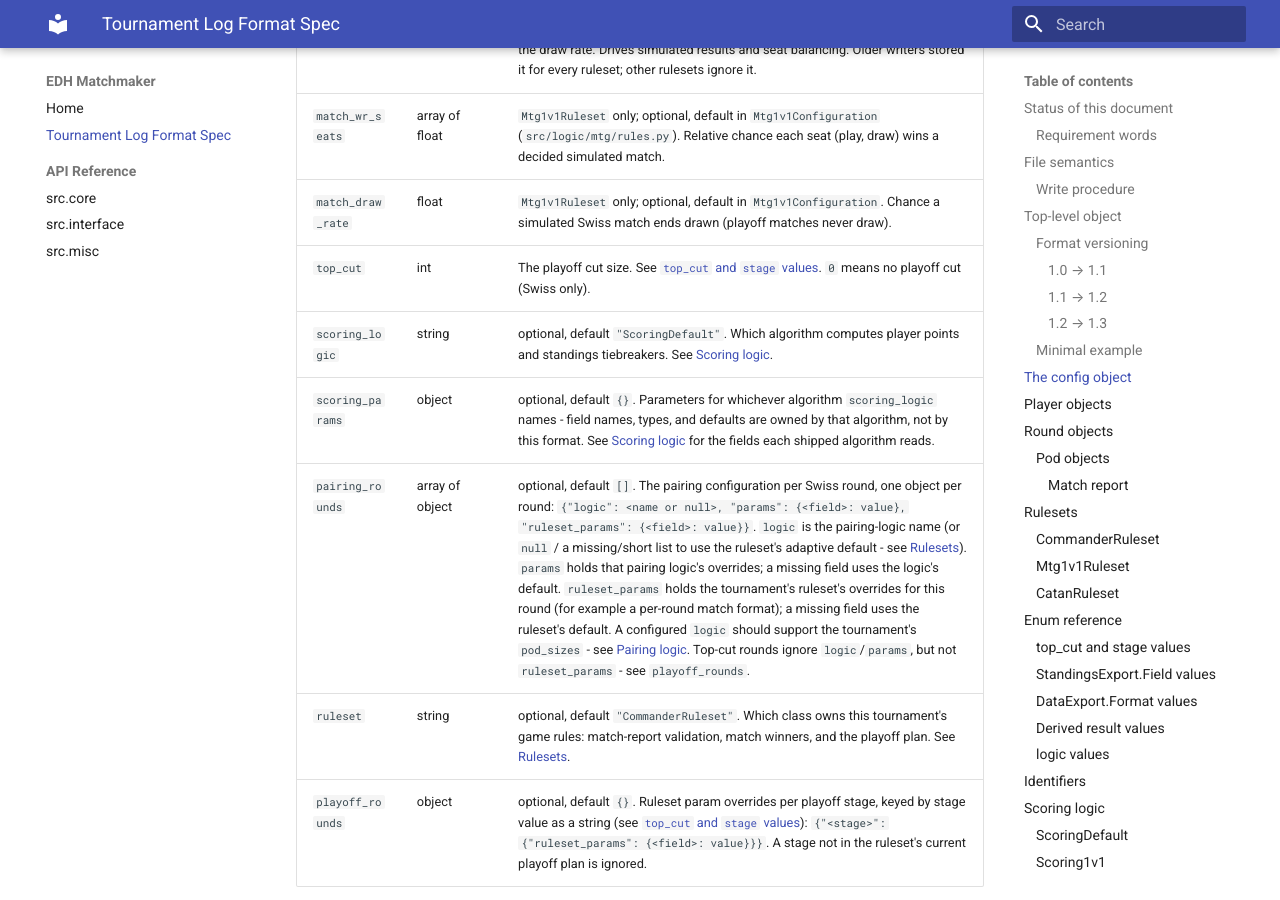
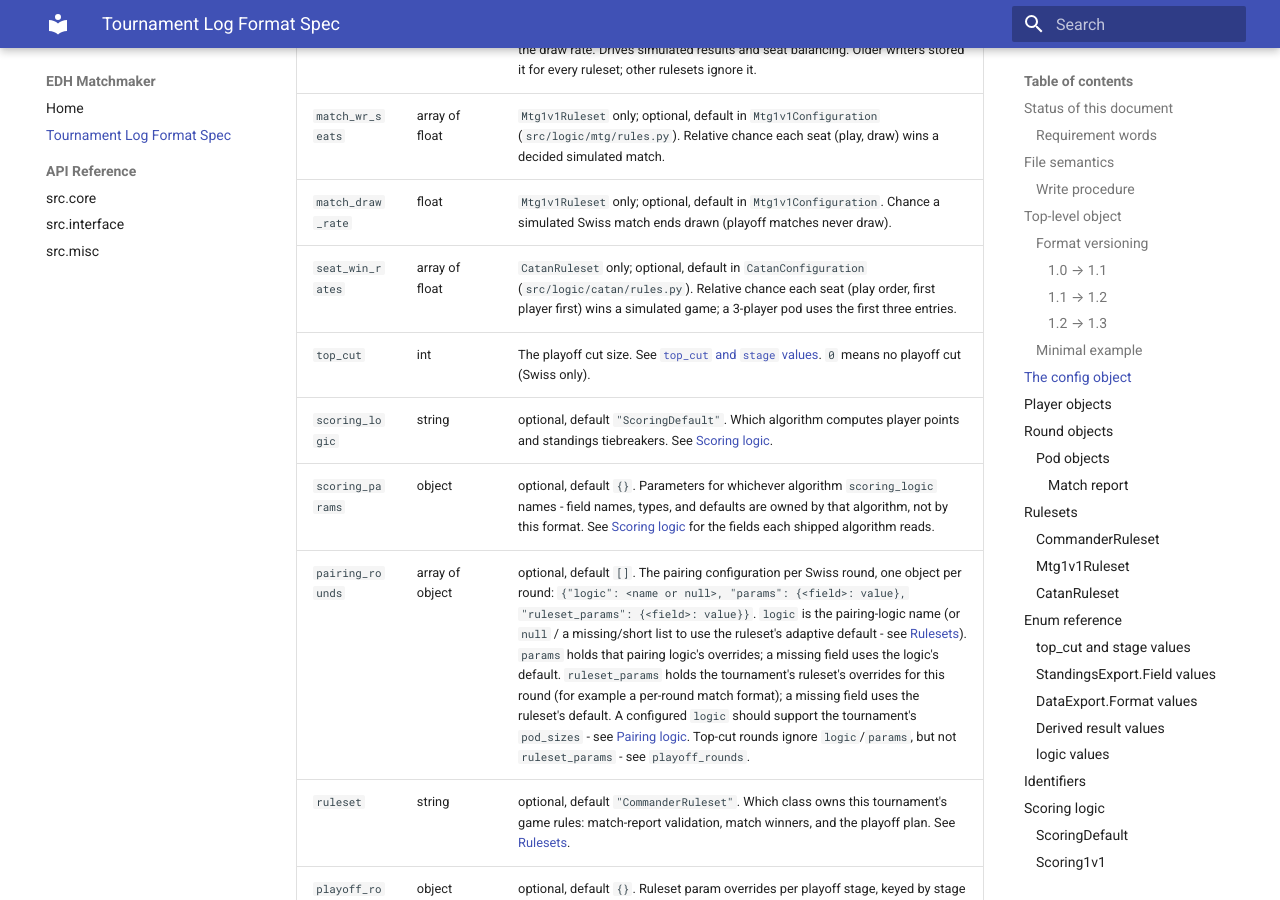
Before and after one commit to eVen-gits/EDH_matchmaker, an MkDocs documentation site: the page built from docs/tournament-log-spec.md, in a window 1280 px wide and 900 px high, scrolled down 5033 px. Built offline with MkDocs 1.6.1 and Material for MkDocs 9.7.7, drawn with Linux system fonts in a browser that asks for light colours; some of the changed text lies outside the part shown.

Commit message:
no-mistakes(document): Document Catan seat_win_rates config field in spec and schema

```diff
--- a/docs/tournament-log-spec.md
+++ b/docs/tournament-log-spec.md
@@ -201,6 +201,7 @@ draw, or a pending game).
 | `global_wr_seats` | array of float | `CommanderRuleset` only; optional, default in `CommanderConfiguration` (`src/logic/commander/rules.py`). Win rate per seat, seat 1 first; `1 - sum` is the draw rate. Drives simulated results and seat balancing. Older writers stored it for every ruleset; other rulesets ignore it. |
 | `match_wr_seats` | array of float | `Mtg1v1Ruleset` only; optional, default in `Mtg1v1Configuration` (`src/logic/mtg/rules.py`). Relative chance each seat (play, draw) wins a decided simulated match. |
 | `match_draw_rate` | float | `Mtg1v1Ruleset` only; optional, default in `Mtg1v1Configuration`. Chance a simulated Swiss match ends drawn (playoff matches never draw). |
+| `seat_win_rates` | array of float | `CatanRuleset` only; optional, default in `CatanConfiguration` (`src/logic/catan/rules.py`). Relative chance each seat (play order, first player first) wins a simulated game; a 3-player pod uses the first three entries. |
 | `top_cut` | int | The playoff cut size. See [`top_cut` and `stage` values](#top_cut-and-stage-values). `0` means no playoff cut (Swiss only). |
 | `scoring_logic` | string | optional, default `"ScoringDefault"`. Which algorithm computes player points and standings tiebreakers. See [Scoring logic](#scoring-logic). |
 | `scoring_params` | object | optional, default `{}`. Parameters for whichever algorithm `scoring_logic` names - field names, types, and defaults are owned by that algorithm, not by this format. See [Scoring logic](#scoring-logic) for the fields each shipped algorithm reads. |
@@ -857,9 +858,10 @@ formulas from [Scoring logic](#scoring-logic); they are not part of the
 JSON schema themselves, only the `config.scoring_logic` string that names
 one of them.
 
-`CommanderRuleset` (`src/logic/commander/rules.py`) and `Mtg1v1Ruleset`
-(`src/logic/mtg/rules.py`) implement [Rulesets](#rulesets); like the
-scoring logics above, neither is part of the JSON schema itself, only the
+`CommanderRuleset` (`src/logic/commander/rules.py`), `Mtg1v1Ruleset`
+(`src/logic/mtg/rules.py`) and `CatanRuleset` (`src/logic/catan/rules.py`)
+implement [Rulesets](#rulesets); like the scoring logics above, none is part
+of the JSON schema itself, only the
 `config.ruleset` string that names one of them.
 
 `tests/test_serialization.py` holds round-trip tests that double as
--- a/docs/tournament-log.schema.json
+++ b/docs/tournament-log.schema.json
@@ -84,6 +84,11 @@
           "minimum": 0,
           "maximum": 1,
           "description": "Mtg1v1Ruleset only (Mtg1v1Configuration)."
+        },
+        "seat_win_rates": {
+          "type": "array",
+          "items": { "type": "number", "minimum": 0 },
+          "description": "CatanRuleset only (CatanConfiguration)."
         },
         "top_cut": { "$ref": "#/$defs/stageOrTopCut" },
         "scoring_logic": { "type": "string" },
```
